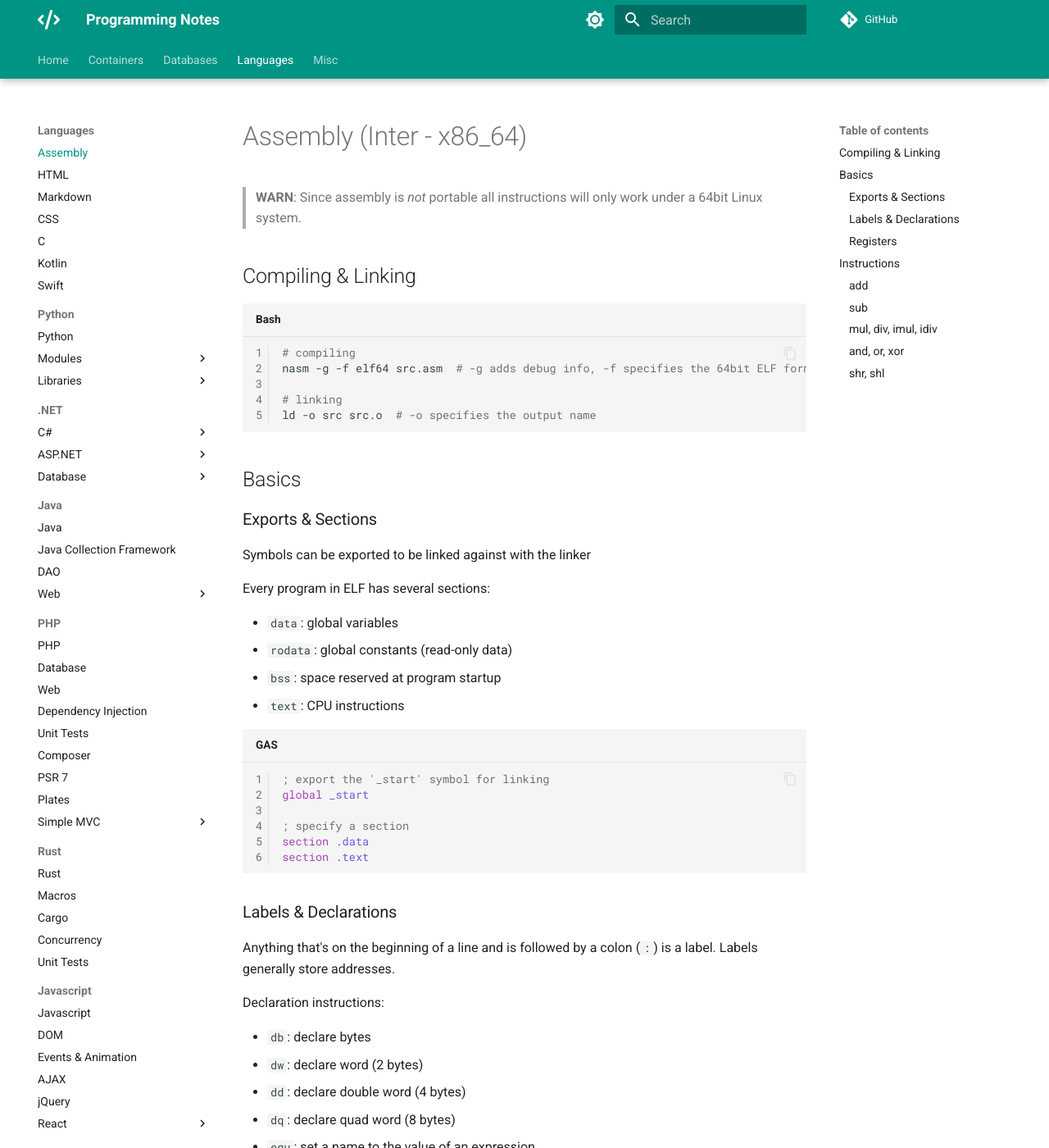
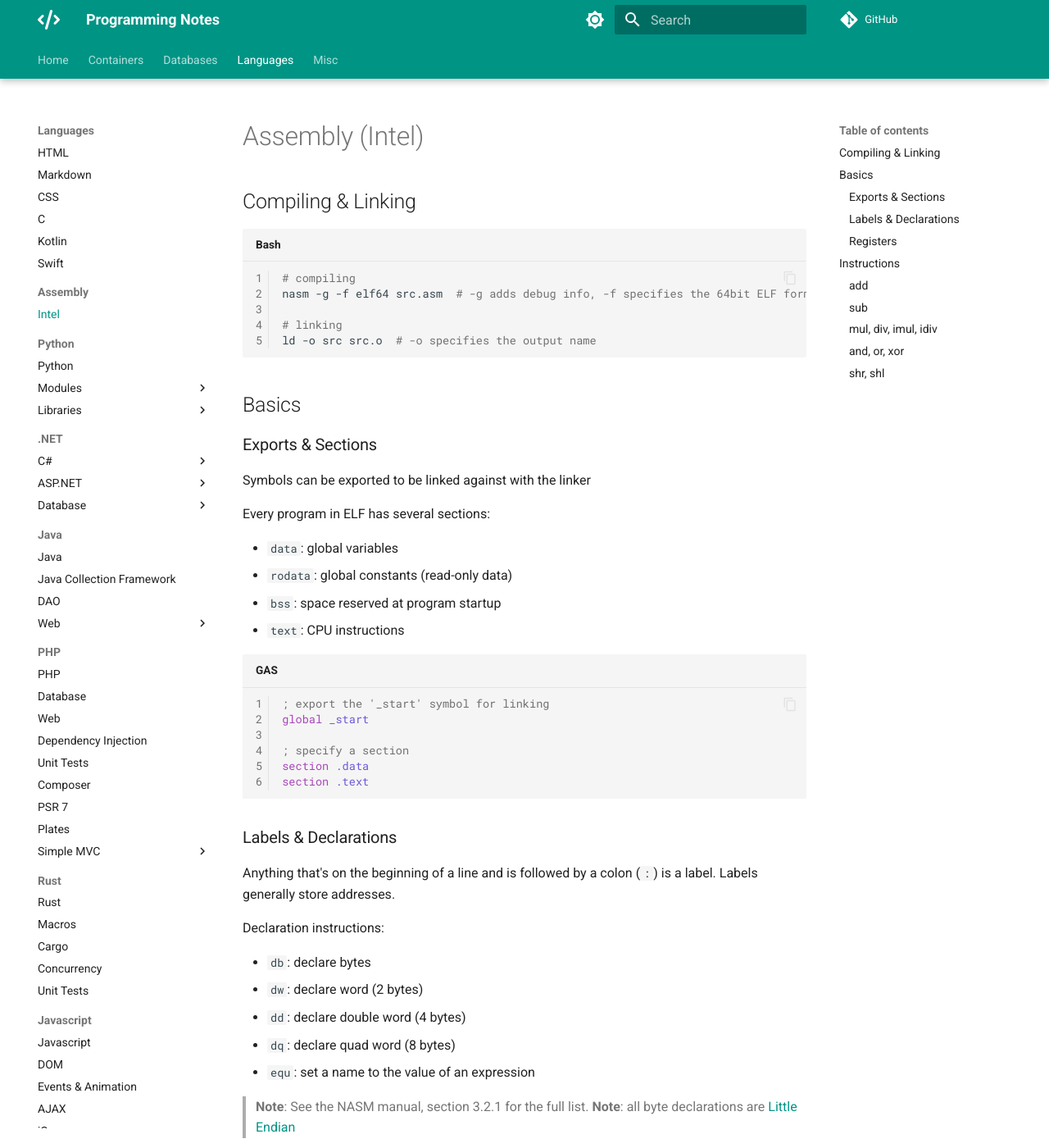
Before and after one commit to m-lamonaca/programming-notes, an MkDocs documentation site: the page built from docs/languages/assembly/intel.md, in a window 1280 px wide and 1400 px high. Shown: the whole window at 82% size. Built offline with MkDocs 1.6.1 and Material for MkDocs 9.7.7, drawn with Linux system fonts in a browser that asks for light colours; comment, search, counter and statistics services are not loaded; some of the changed text lies outside the part shown.

Commit message:
assembly: specify assembly variant in note name

````diff
--- a/docs/languages/assembly/assembly.md
+++ b/docs/languages/assembly/intel.md
@@ -1,10 +1,8 @@
-# Assembly (Inter - x86_64)
-
-> **WARN**: Since assembly is _not_ portable all instructions will only work under a 64bit Linux system.
+# Assembly (Intel)
 
 ## Compiling & Linking
 
-```sh linenums="1"
+```sh
 # compiling
 nasm -g -f elf64 src.asm  # -g adds debug info, -f specifies the 64bit ELF format
 
@@ -25,7 +23,7 @@ Every program in ELF has several sections:
 - `bss`: space reserved at program startup
 - `text`: CPU instructions
 
-```asm linenums="1"
+```asm
 ; export the '_start' symbol for linking
 global _start
 
@@ -47,9 +45,9 @@ Declaration instructions:
 - `equ`: set a name to the value of an expression
 
 > **Note**: See the NASM manual, section 3.2.1 for the full list.
-> **Note**: all byte declaarations are [Little Endian](https://en.wikipedia.org/wiki/Endianness "Endiannes")
+> **Note**: all byte declarations are [Little Endian](https://en.wikipedia.org/wiki/Endianness "Endiannes")
 
-```asm linenums="1"
+```asm
 arr: db 0x12,0x34,0x56,0x78,0x90
 ```
 
@@ -85,14 +83,14 @@ For registers `rax` through `rdx`, it's possible to access:
 Instructions are operations that the CPU knowns how to execute directly.
 They are separated from their operands by whitespace, and the operands are separated from other with commas.
 
-```asm linenums="1"
+```asm
 <instr> <operand1>, <operand2>, ..., <operand_n>
 
 ; Intel syntax dictates the first operand is the destination, and the second is the source
 <instr> DEST, SOURCE
 ```
 
-```asm linenums="1"
+```asm
 mov eax, 0x12345678  ; copies 4 bytes to eax
 inc rdi  ; INC: increment
 dec rsi  ; DEC: decrement
@@ -102,7 +100,7 @@ dec rsi  ; DEC: decrement
 
 Adds the two operands and stores the result in the _destination_.
 
-```asm linenums="1"
+```asm
 add rdi, rbx  ; Equivalent to rdi += rbx
 ```
 
@@ -110,7 +108,7 @@ add rdi, rbx  ; Equivalent to rdi += rbx
 
 Subtract the two operands and stores the result in the _destination_.
 
-```asm linenums="1"
+```asm
 sub rsi, rbx  ; Equivalent to rsi -= rbx
 ```
 
@@ -130,7 +128,7 @@ The **quotient** is a _64-bit_ value stored in `rax`, and the **remainder** is a
 
 ### `and`, `or`, `xor`
 
-```asm linenums="1"
+```asm
 and rdi, rsi  ; bitwise AND
 or rdi, rsi  ; bitwise OR
 xor rdi, rsi  ; bitwise XOR
@@ -138,7 +136,7 @@ xor rdi, rsi  ; bitwise XOR
 
 ### `shr`, `shl`
 
-```asm linenums="1"
+```asm
 shr rsi, 2  ; right (logical) bitshift: equivalent to rsi >> 2
 shl rsi, 3  ; left (logical) bitshift: equivalent to rsi << 3
 ```
--- a/mkdocs.yml
+++ b/mkdocs.yml
@@ -86,13 +86,14 @@ nav:
     - SQL: databases/sql.md
     - MongoDB: databases/mongo-db.md
   - Languages:
-    - Assembly: languages/assembly/assembly.md
     - HTML: languages/html/html.md
     - Markdown: languages/markdown.md
     - CSS: languages/css/css.md
     - C: languages/c/c.md
     - Kotlin: languages/kotlin/kotlin.md
     - Swift: languages/swift/swift.md
+    - Assembly:
+      - Intel: languages/assembly/intel.md
     - Python:
       - Python: languages/python/python.md
       - Modules:
````
